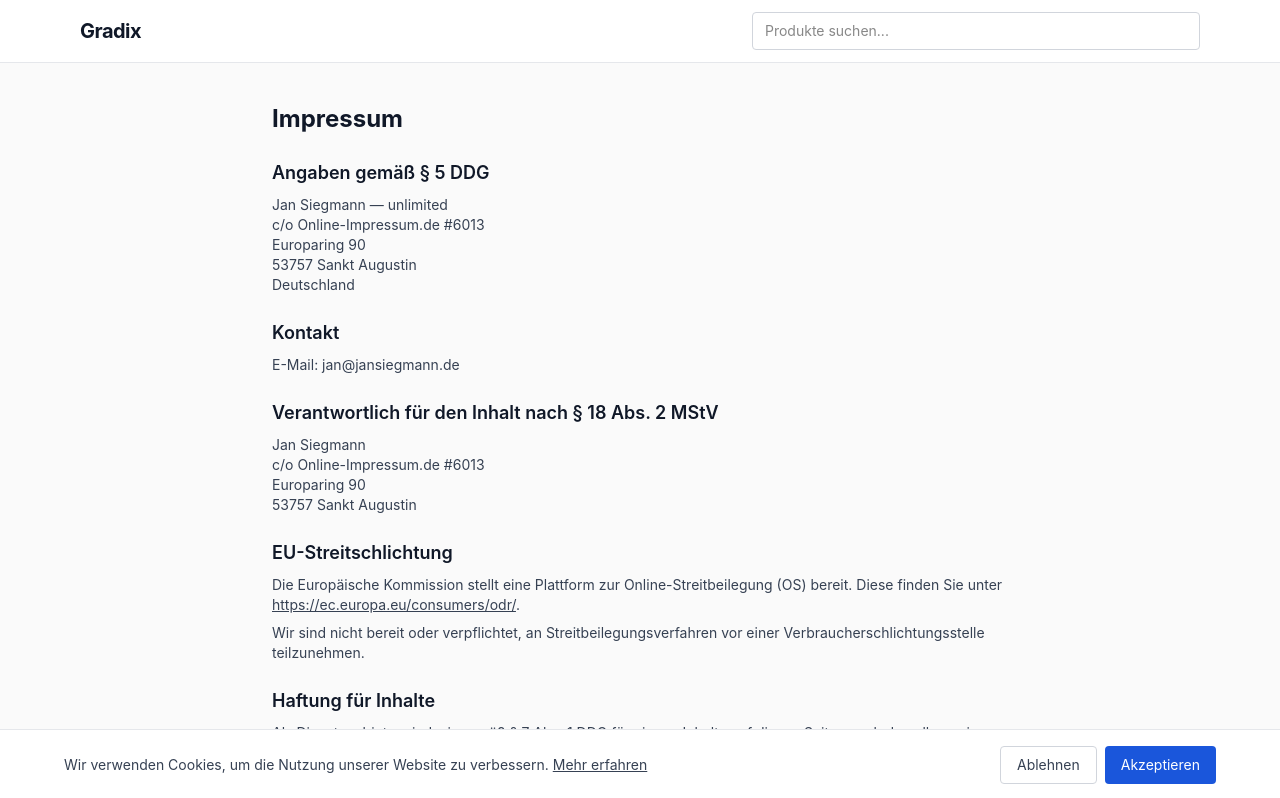
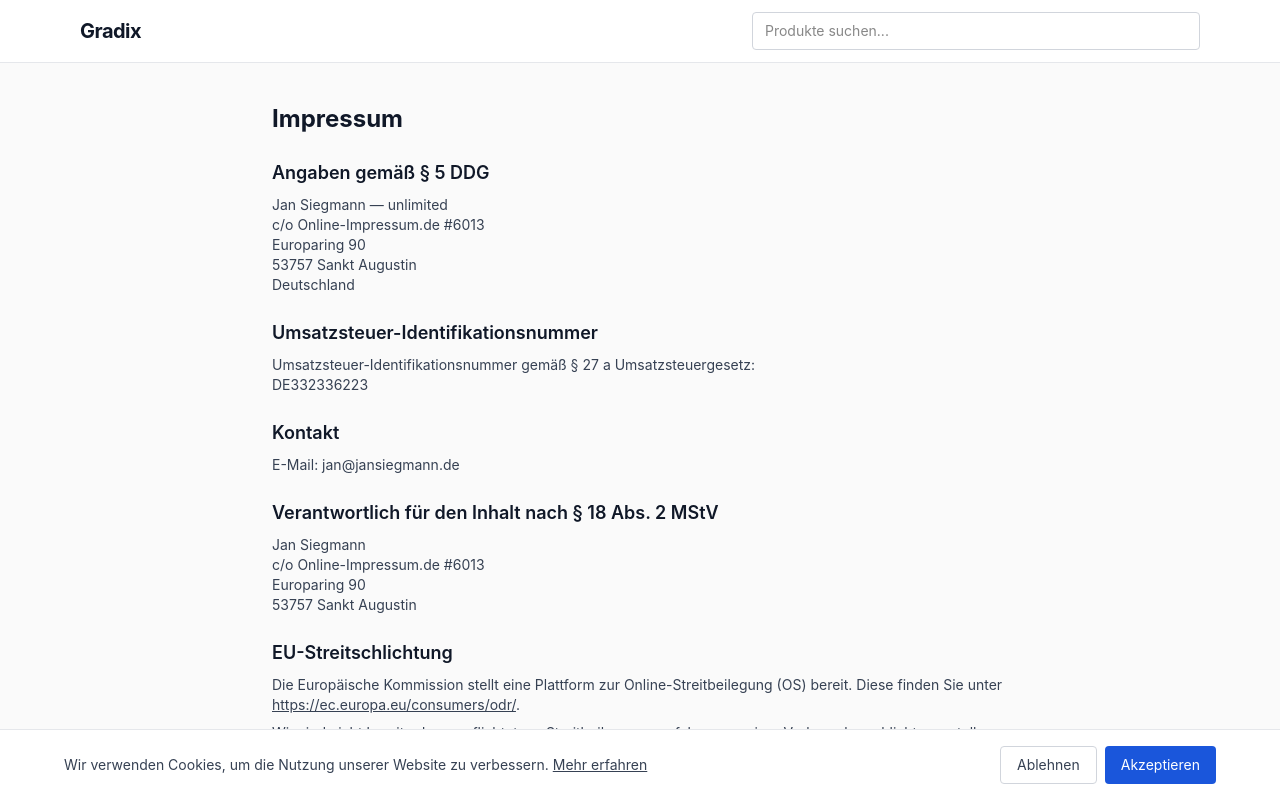
Before and after one commit to jansiegmann/gradix.de, a Next.js app: page /impressum in a window 1280 px wide. Shown: the top 798 px of the page. Built offline with nearby package versions, Linux system fonts and the light colour scheme.

Commit message:
Impressum update

```diff
--- a/src/app/impressum/page.tsx
+++ b/src/app/impressum/page.tsx
@@ -25,6 +25,17 @@ export default function ImpressumPage() {
             53757 Sankt Augustin
             <br />
             Deutschland
+          </p>
+        </section>
+
+        <section>
+          <h2 className="mb-2 text-lg font-semibold text-gray-900">
+            Umsatzsteuer-Identifikationsnummer
+          </h2>
+          <p>
+            Umsatzsteuer-Identifikationsnummer gemäß § 27 a Umsatzsteuergesetz:
+            <br />
+            DE332336223
           </p>
         </section>
 
```
